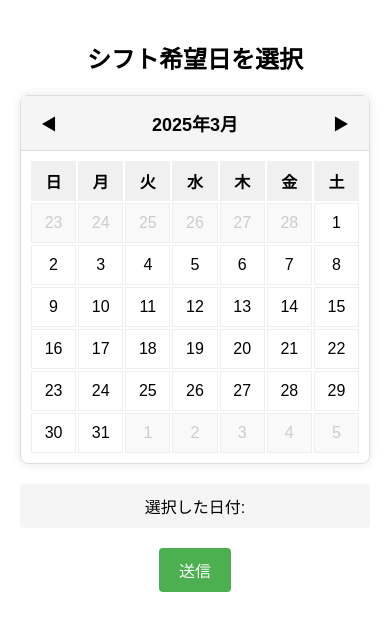
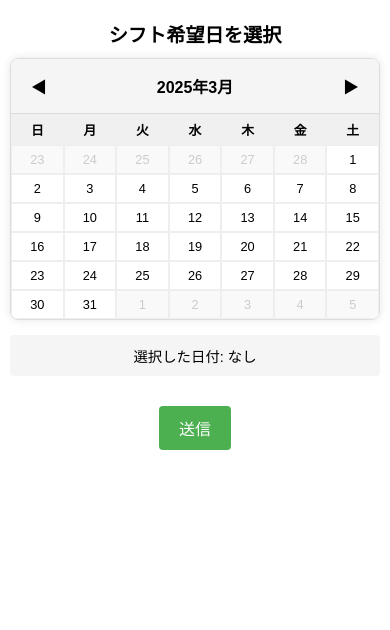
Before and after one commit to katsu0925/shift-calendar, a plain HTML site: page index.html in a window 390 px wide. Drawn offline with Linux system fonts and the light colour scheme.

Commit message:
index.html

```diff
--- a/index.html
+++ b/index.html
@@ -2,22 +2,35 @@
 <html lang="ja">
 <head>
   <meta charset="UTF-8">
-  <meta name="viewport" content="width=device-width, initial-scale=1.0">
+  <meta name="viewport" content="width=device-width, initial-scale=1.0, maximum-scale=1.0, user-scalable=no">
   <title>シフト希望日カレンダー</title>
   <style>
+    * {
+      box-sizing: border-box;
+    }
+
     body {
       font-family: Arial, sans-serif;
       text-align: center;
       margin: 0;
-      padding: 20px;
+      padding: 10px;
+      width: 100%;
+      max-width: 100%;
+      overflow-x: hidden;
+    }
+
+    h2 {
+      font-size: 1.5rem;
+      margin: 10px 0;
     }
 
     .calendar-container {
-      max-width: 600px;
-      margin: 20px auto;
+      width: 100%;
+      margin: 10px auto;
       border: 1px solid #ddd;
       border-radius: 8px;
       box-shadow: 0 0 10px rgba(0,0,0,0.1);
+      overflow: hidden;
     }
 
     .calendar-header {
@@ -30,45 +43,37 @@
     }
 
     .calendar-title {
-      font-size: 18px;
+      font-size: 1.2rem;
       font-weight: bold;
     }
 
     .calendar-nav button {
       background-color: transparent;
       border: none;
-      font-size: 16px;
+      font-size: 1rem;
       cursor: pointer;
       padding: 5px 10px;
-    }
-
-    .calendar-nav button:hover {
-      background-color: #e6e6e6;
-      border-radius: 4px;
     }
 
     .calendar-grid {
       display: grid;
       grid-template-columns: repeat(7, 1fr);
-      gap: 2px;
-      padding: 10px;
+      width: 100%;
     }
 
     .calendar-day-header {
       font-weight: bold;
-      padding: 8px;
+      padding: 8px 2px;
       background-color: #f0f0f0;
+      font-size: 0.9rem;
     }
 
     .calendar-day {
-      padding: 10px;
+      padding: 8px 2px;
       text-align: center;
       cursor: pointer;
       border: 1px solid #eee;
-    }
-
-    .calendar-day:hover {
-      background-color: #f9f9f9;
+      font-size: 0.9rem;
     }
 
     .calendar-day.selected {
@@ -84,26 +89,51 @@
     }
 
     #selected-dates {
-      margin-top: 20px;
-      font-size: 16px;
+      margin: 15px auto;
+      font-size: 0.9rem;
       padding: 10px;
       background-color: #f5f5f5;
       border-radius: 4px;
+      max-width: 100%;
+      overflow-wrap: break-word;
     }
 
     .submit-button {
-      margin-top: 20px;
+      margin: 15px auto;
       padding: 10px 20px;
-      font-size: 16px;
+      font-size: 1rem;
       background-color: #4CAF50;
       color: white;
       border: none;
       border-radius: 4px;
       cursor: pointer;
+      width: auto;
     }
 
-    .submit-button:hover {
-      background-color: #45a049;
+    /* レスポンシブデザイン */
+    @media (max-width: 480px) {
+      .calendar-day, .calendar-day-header {
+        padding: 6px 0;
+        font-size: 0.8rem;
+      }
+
+      .calendar-title {
+        font-size: 1rem;
+      }
+
+      h2 {
+        font-size: 1.2rem;
+      }
+    }
+
+    @media (min-width: 768px) {
+      .calendar-container {
+        max-width: 600px;
+      }
+
+      .calendar-day {
+        padding: 12px;
+      }
     }
   </style>
 </head>
@@ -126,7 +156,7 @@
     </div>
   </div>
 
-  <div id="selected-dates">選択した日付: <span id="date-list"></span></div>
+  <div id="selected-dates">選択した日付: <span id="date-list">なし</span></div>
 
   <button class="submit-button" id="submit-button">送信</button>
 
@@ -150,8 +180,31 @@
         this.nextButton.addEventListener('click', () => this.nextMonth());
         this.submitButton.addEventListener('click', () => this.submitDates());
 
+        // リサイズイベント
+        window.addEventListener('resize', () => this.handleResize());
+
         // カレンダーを初期表示
         this.renderCalendar();
+
+        // 初期サイズ調整
+        this.handleResize();
+
+        // iframe親ウィンドウにサイズ調整を通知
+        this.sendResizeMessageToParent();
+      }
+
+      // リサイズハンドラー
+      handleResize() {
+        // 必要な調整があればここに記述
+        this.sendResizeMessageToParent();
+      }
+
+      // 親フレームにサイズを通知
+      sendResizeMessageToParent() {
+        const height = document.body.scrollHeight;
+        if (window.parent) {
+          window.parent.postMessage({ type: 'resize', height: height }, '*');
+        }
       }
 
       // カレンダーを描画する
@@ -205,6 +258,9 @@
           const nextMonthDate = new Date(year, month + 1, i);
           this.createDayElement(i, nextMonthDate, true);
         }
+
+        // サイズ調整を通知
+        setTimeout(() => this.sendResizeMessageToParent(), 100);
       }
 
       // 日付要素を作成
@@ -267,6 +323,9 @@
           });
           this.dateList.textContent = displayDates.join(', ');
         }
+
+        // サイズ調整を通知
+        this.sendResizeMessageToParent();
       }
 
       // 前月へ
@@ -302,7 +361,10 @@
         const datesString = this.selectedDates.join(',');
         try {
           // 親ウィンドウにメッセージを送信
-          window.parent.postMessage(datesString, '*');
+          window.parent.postMessage({
+            type: 'submit',
+            dates: datesString
+          }, '*');
           alert('選択した日付を送信しました: ' + datesString);
         } catch (e) {
           console.error('送信処理中にエラーが発生しました:', e);
```
